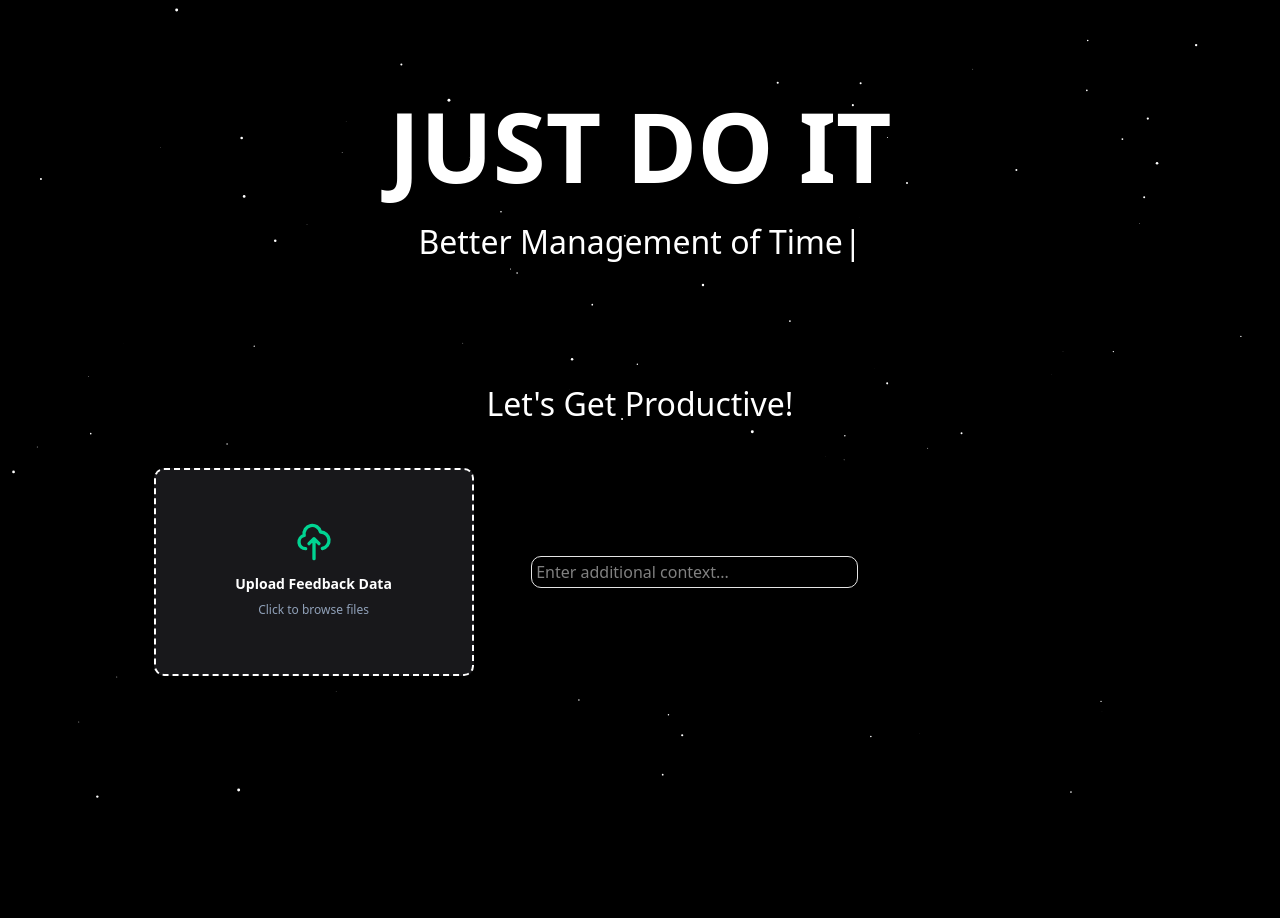
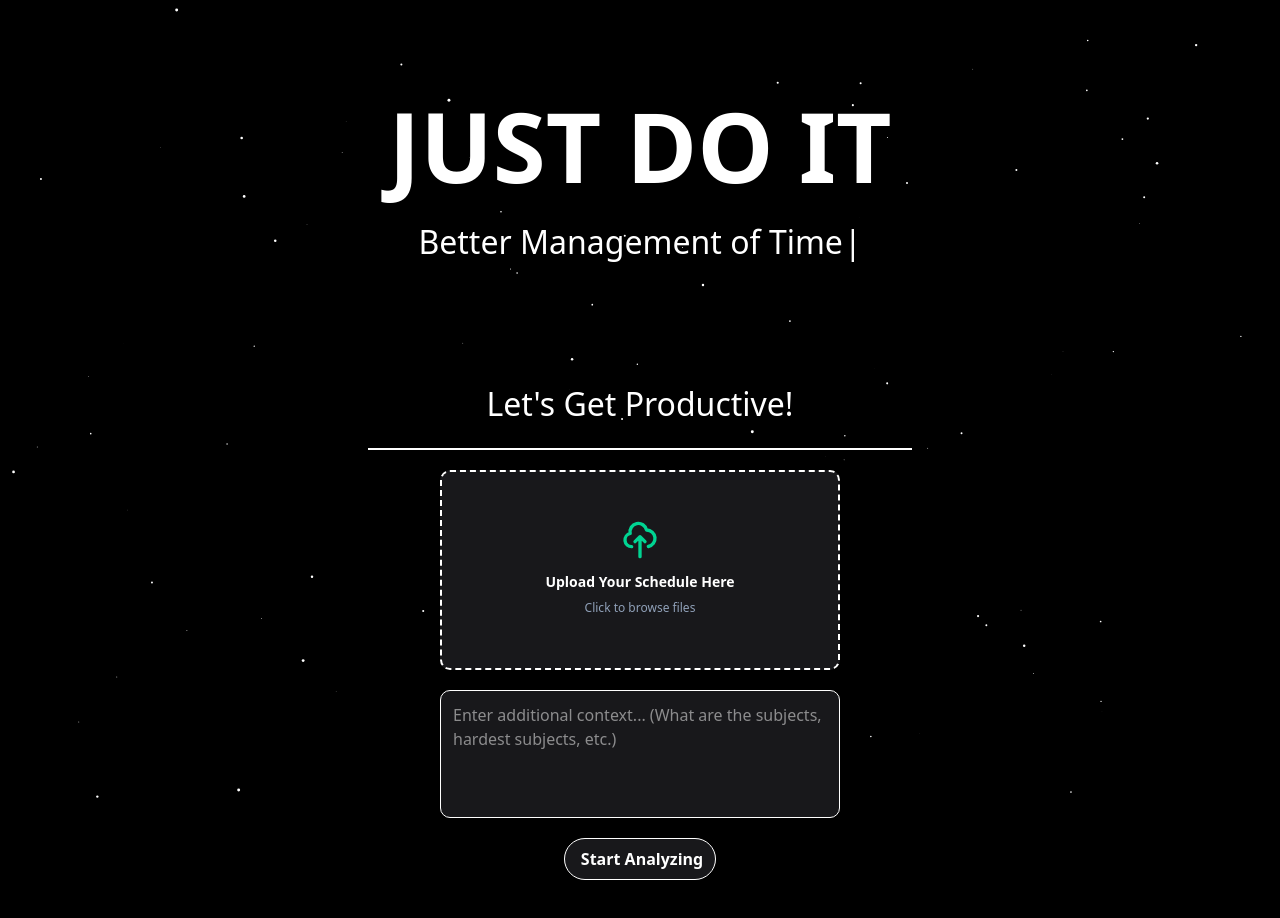
Before and after one commit to Shironium09/Just-Do-It, a React (Vite) app: page / in a window 1280 px wide. Shown: the top 918 px of the page. Before the commit the page ends 800 px from the top, so only its background shows below. Built offline with nearby package versions, Linux system fonts and the light colour scheme.

Commit message:
Feat: Tweaked some things, as well as add the NodeJS file

```diff
--- /dev/null
+++ b/src/submit.tsx
@@ -0,0 +1,21 @@
+import { useState, useEffect } from 'react'
+
+export const Submit = () => {
+
+    const [submitButton, updateSubmitButton] = useState<boolean>(false);
+
+
+
+    return(
+        <>
+        <div className="w-full flex justify-center m-5 select-none">
+            <a className="">
+                <button className="bg-zinc-900 text-white border-white border font-bold cursor-pointer ps-4 pe-3 p-2 rounded-full hover:border-emerald-500 hover:bg-zinc-800 transition-all">
+                    Start Analyzing
+                </button>
+            </a>
+        </div>
+        </>
+    );
+
+}
--- a/src/upload.tsx
+++ b/src/upload.tsx
@@ -1,4 +1,5 @@
 import React, {useState, useEffect} from 'react';
+import { Submit } from './submit'
 
 export const  Upload = () => {
 
@@ -21,14 +22,15 @@ export const  Upload = () => {
 
     return(
         <>
-        <div className="w-full flex justify-center">
+        <div className="w-full flex justify-center mb-10">
             <div className="w-[85%] h-auto">
-                <h1 className="text-center text-white select-none text-[2rem] m-10">Let's Get Productive!</h1>
-                <div className="flex justify-center items-center bg-black">
-                    <div className="w-[40%] flex justify-center">
+                <h1 className="text-center text-white select-none text-[2rem] mt-10">Let's Get Productive!</h1>
+                <div className="flex flex-col justify-center items-center">
+                    <hr className="w-[50%] border-white border-1 m-5"/>
+                    <div className="w-full flex justify-center select-none">
                         <label
                             htmlFor="dropzone-file"
-                            className="flex flex-col items-center justify-center w-80 h-52 border-2 border-dashed border-white rounded-lg cursor-pointer bg-zinc-900 hover:bg-zinc-800 hover:border-emerald-500 transition-all duration-300"
+                            className="flex flex-col items-center justify-center w-100 h-50 border-2 border-dashed border-white rounded-lg cursor-pointer bg-zinc-900 hover:bg-zinc-800 hover:border-emerald-500 transition-all duration-300"
                         >
                             <div className="flex flex-col items-center justify-center pt-5 pb-6">
                                 {selectedFile ? (
@@ -47,7 +49,7 @@ export const  Upload = () => {
                                             <path strokeLinecap="round" strokeLinejoin="round" strokeWidth="2" d="M7 16a4 4 0 01-.88-7.903A5 5 0 1115.9 6L16 6a5 5 0 011 9.9M15 13l-3-3m0 0l-3 3m3-3v12"></path>
                                         </svg>
                                         <p className="mb-2 text-sm font-semibold text-white">
-                                            Upload Feedback Data
+                                            Upload Your Schedule Here
                                         </p>
                                         <p className="text-xs text-slate-400">
                                             Click to browse files
@@ -64,15 +66,15 @@ export const  Upload = () => {
                             />
                         </label>
                     </div>
-                    <div className="w-[60%]">
-                        <input
-                            type="text"
-                            placeholder="Enter additional context..."
+                    <div className="w-full select-none flex justify-center mt-5">
+                        <textarea
+                            placeholder="Enter additional context... (What are the subjects, hardest subjects, etc.)"
                             value={contextText}
-                            onChange={(e) =>  setContextText(e.target.value)}
-                            className="border w-[50%] h-full text-white p-1 rounded-lg"
+                            onChange={(e) => setContextText(e.target.value)}
+                            className="border w-100 h-32 text-white p-3 rounded-lg bg-zinc-900 border-white focus:border-emerald-500 focus:outline-none resize-none"
                         />
                     </div>
+                    <Submit/>
                 </div>
             </div>
         </div>
```
Also changed, not shown: ai/index.js (added).
